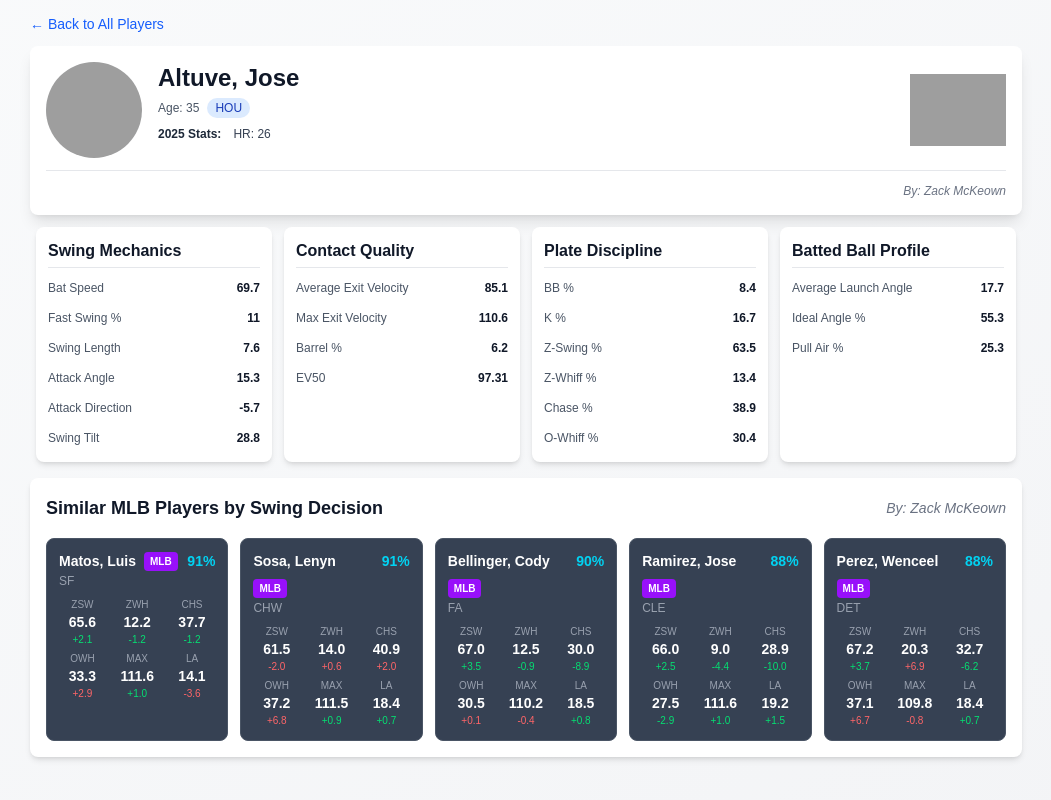
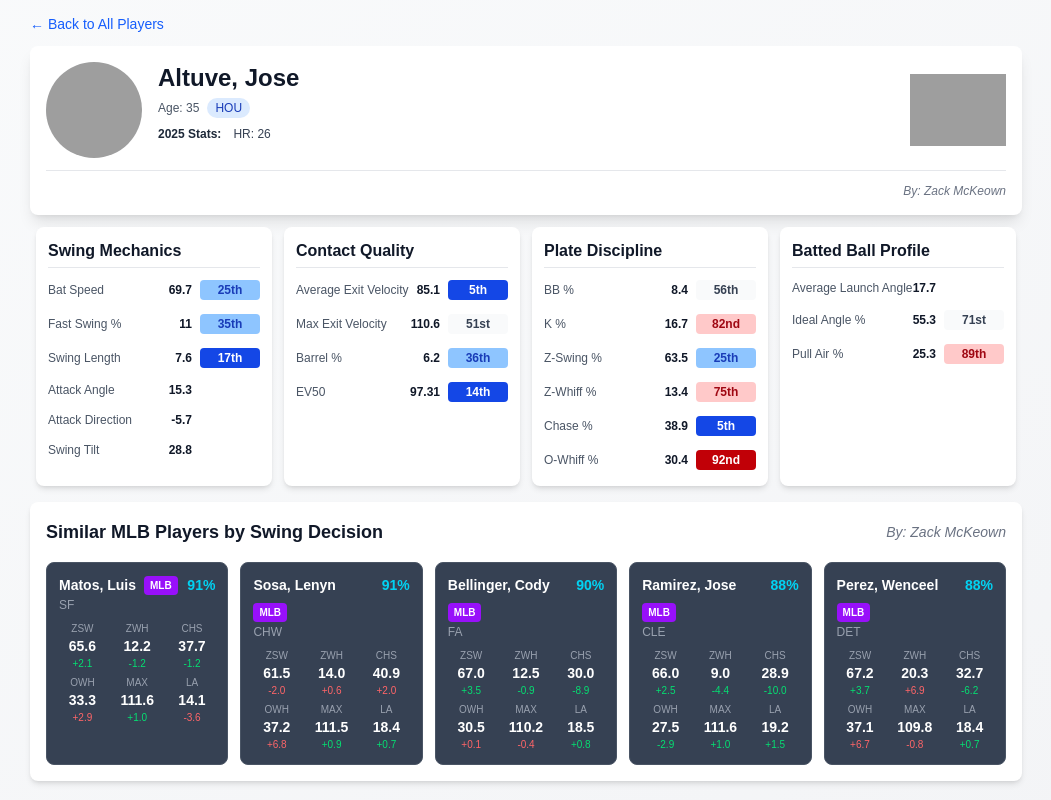
Before and after one commit to zackm1018003/baseball, a Next.js app: page /player/514888 in a window 1280 px wide. Shown: the whole page, without its empty margins (114-1165 px from the left). Built offline with nearby package versions, Linux system fonts and the light colour scheme; no server answers; grey boxes are pictures that could not be loaded.

Commit message:
Add percentile badges back to stat boxes for all leagues except NCAA

```diff
--- a/app/player/[id]/page.tsx
+++ b/app/player/[id]/page.tsx
@@ -464,17 +464,31 @@ export default function PlayerPage({ params }: PlayerPageProps) {
                 {section.title}
               </h2>
               <div className="space-y-1.5">
-                {section.stats.map((stat) => (
+                {section.stats.map((stat) => {
+                  const percentile = !isNCAA ? percentiles[stat.statKey] : undefined;
+                  return (
                     <div
                       key={stat.label}
                       className="flex justify-between items-center py-1 text-sm"
                     >
                       <span className="text-gray-600 dark:text-gray-400 text-xs">{stat.label}</span>
+                      <div className="flex items-center gap-2">
                         <span className="font-semibold text-gray-900 dark:text-white text-xs">
                           {stat.value ?? 'N/A'}
                         </span>
+                        {percentile !== null && percentile !== undefined ? (
+                          <span
+                            className={`px-1.5 py-0.5 rounded text-xs font-semibold min-w-[60px] text-center ${getPercentileBgColor(percentile)} ${getPercentileColor(percentile)}`}
+                          >
+                            {formatPercentile(percentile)}
+                          </span>
+                        ) : !isNCAA ? (
+                          <span className="min-w-[60px]"></span>
+                        ) : null}
                       </div>
-                ))}
+                    </div>
+                  );
+                })}
               </div>
             </div>
           ))}
```
Lines whose indentation alone changed are shown as unchanged.
